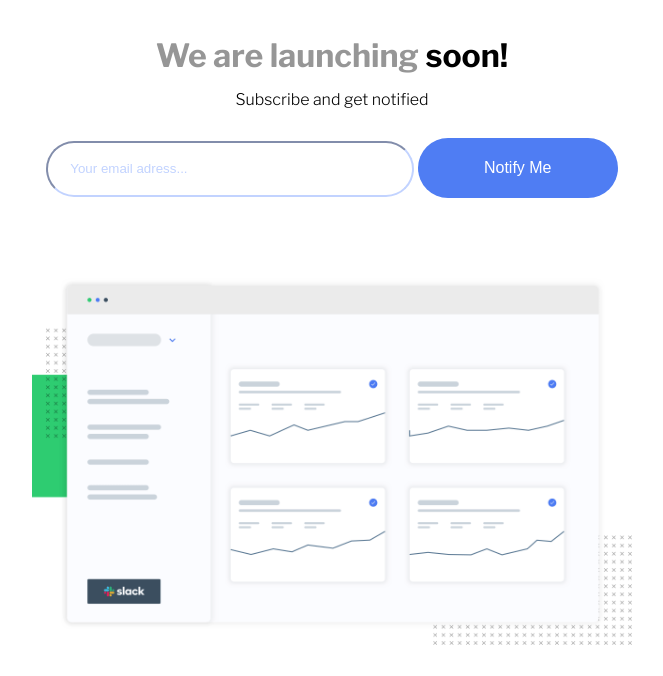
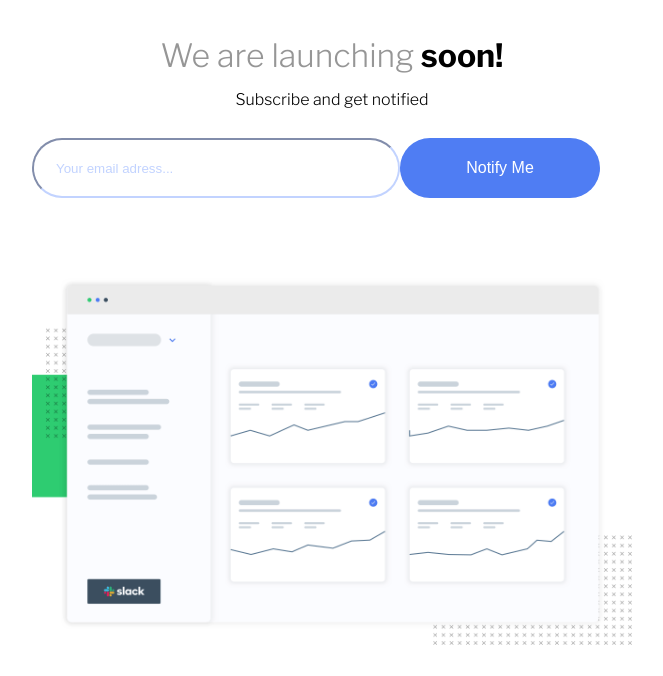
Before and after one commit to GiovanniPereira05/ping-coming-soon-page-master, a plain HTML site: page index.html in a window 1280 px wide. Shown: the part 83-759 px from the top of the page, without its empty margins (308-971 px from the left). Drawn offline with nearby package versions, Linux system fonts and the light colour scheme.

Commit message:
Title Update

```diff
--- a/index.html
+++ b/index.html
@@ -24,7 +24,7 @@
 <main>
   <img src="images/logo.svg" id="logo" alt="">
 
- <h1 id="title"><span class="startTitle">We are launching</span> soon!</h1>
+ <h1 id="title"><span class="startTitle">We are launching</span><span class="endTitle"> soon!</span></h1>
   <p>Subscribe and get notified</p>
 
   <form action="#" method="get">
--- a/style.css
+++ b/style.css
@@ -18,15 +18,25 @@ img#logo {
 h1#title {
     font-size: 2rem;
     margin: 40px auto 20px auto;
-    font-weight: 700;
+
 }
 
 .startTitle{
     color: hsl(0, 0%, 59%);
 }
 
+.endTitle{
+    font-weight: 700;
+}
+
 p {
     margin-bottom: 30px;
+}
+
+form{
+    display: flex;
+    flex-direction: row;
+    column-count: 2;
 }
 
 input#iemail {
```
